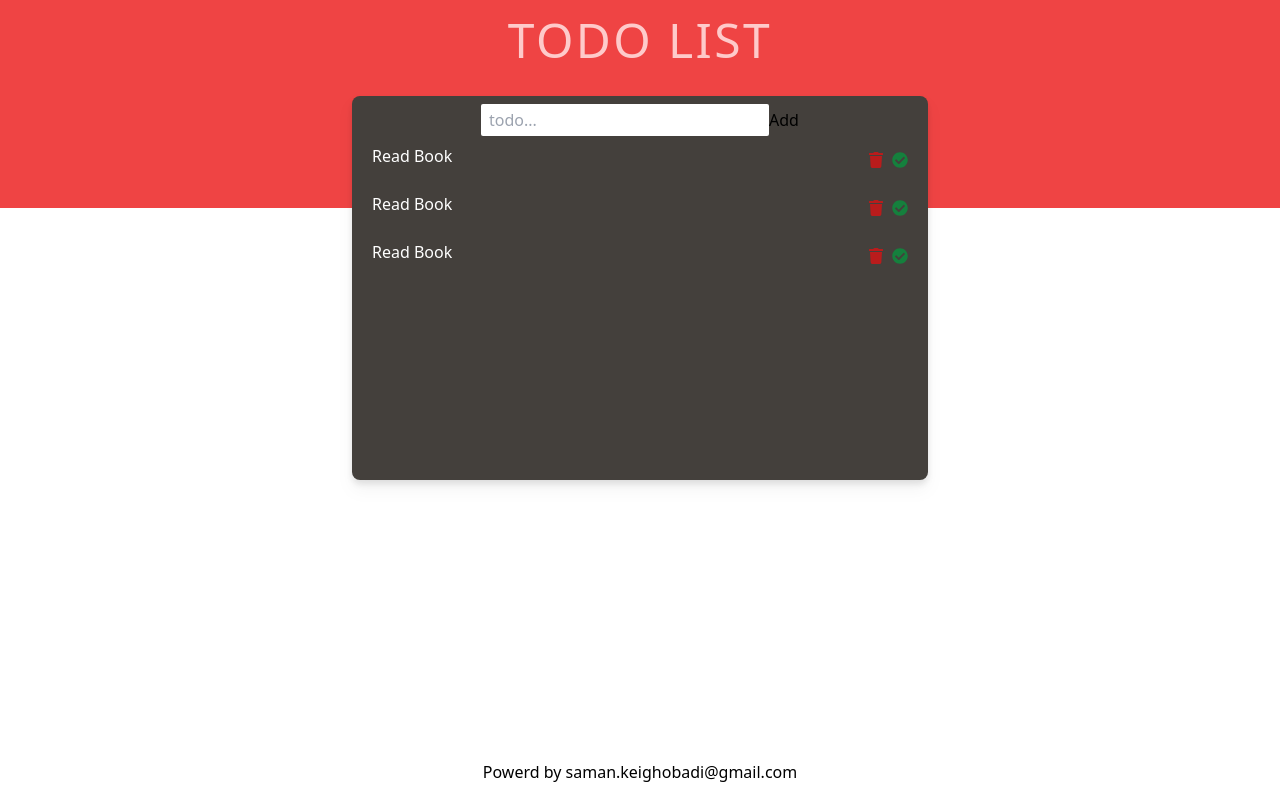
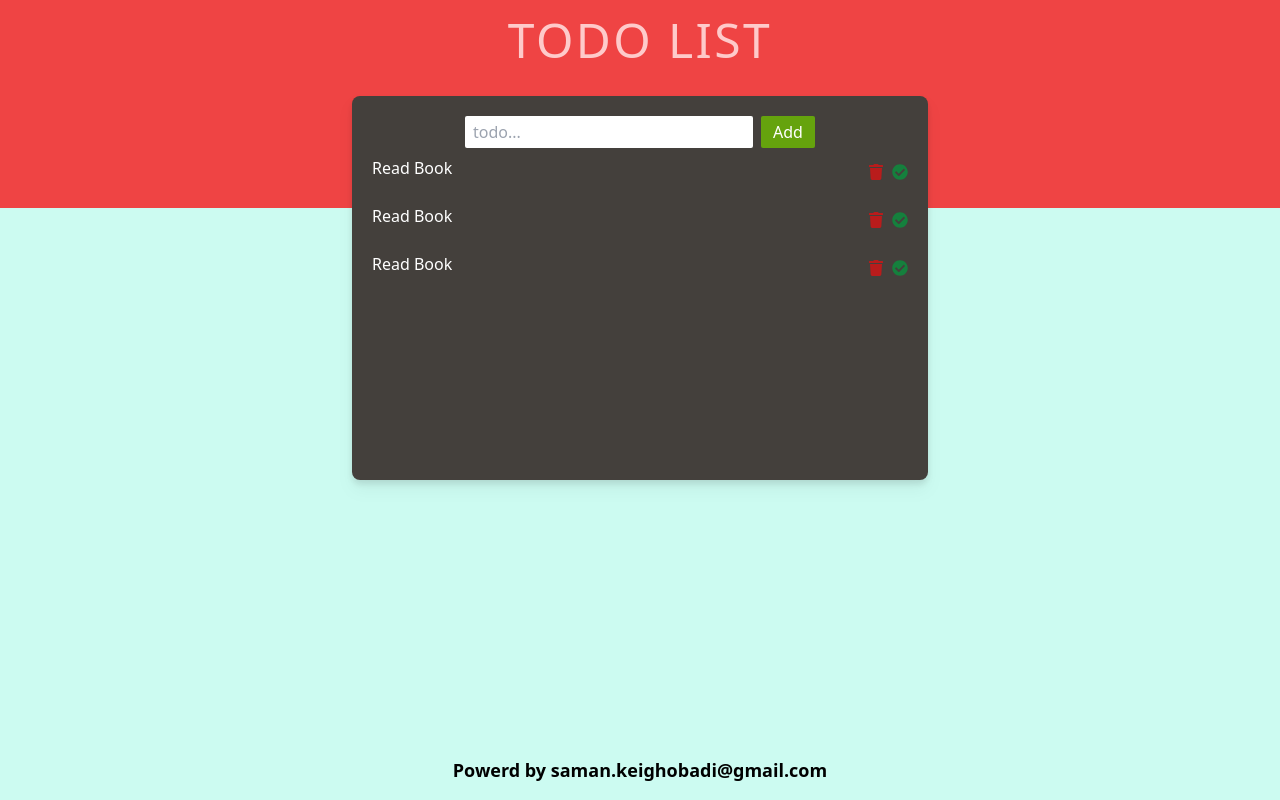
Before and after one commit to SamanKeighobadi/todo-list-nextjs, a Next.js app: page / in a window 1280 px wide. Built offline with nearby package versions, Linux system fonts and the light colour scheme.

Commit message:
style:footer and body of todo app

```diff
--- a/components/Input.jsx
+++ b/components/Input.jsx
@@ -1,17 +1,16 @@
 import React from "react";
 import { useState } from "react/cjs/react.development";
 
-const Input = ({addTodo,clearAll,getTerm}) => {
+const Input = ({ addTodo, clearAll, getTerm }) => {
+  const [value, setValue] = useState("");
 
-    const [value, setVlalue] = useState('')
-
-    const getValue = (event)=>{
-        setVlalue(event)
-        getTerm(event)
-    }
+  const getValue = (event) => {
+    setValue(event);
+    getTerm(event);
+  };
 
   return (
-    <div className="">
+    <div className="mt-3">
       <input
         type={"text"}
         placeholder="todo..."
@@ -19,8 +18,12 @@ const Input = ({addTodo,clearAll,getTerm}) => {
         onChange={(e) => getValue(e.target.value)}
         className="px-2 py-1 rounded-sm focus:outline-none w-6/12"
       />
-      <button onClick={addTodo}>Add </button>
-
+      <button
+        onClick={addTodo}
+        className="bg-lime-600 text-white py-1 px-3 ml-2 rounded-sm"
+      >
+        Add{" "}
+      </button>
     </div>
   );
 };
--- a/components/TodoList.jsx
+++ b/components/TodoList.jsx
@@ -1,24 +1,23 @@
 import React from "react";
-import PropTypes from 'prop-types'
-import {FaTrash,FaCheckCircle} from 'react-icons/fa'
+import PropTypes from "prop-types";
+import { FaTrash, FaCheckCircle } from "react-icons/fa";
 
-const Todolist = ({ todos, deleteTodo,completeTodo }) => {
+const Todolist = ({ todos, deleteTodo, completeTodo }) => {
   return (
     <div>
-      {todos.length < 0 ? (
-        <div>no any todo</div>
+      {todos.length <= 0 ? (
+        <div className=" mt-24" >
+          <p className="text-white text-xl " >There is no Todo yet</p>
+        </div>
       ) : (
         todos.map((todo, index) => (
-          <div key={index} className={'px-5 py-2 '} >
+          <div key={index} className={"px-5 py-2 "}>
             <ul className="">
               <li className="flex justify-between  ">
-                <p className="text-white capitalize ">{todo.text}{" "}</p>
+                <p className="text-white capitalize ">{todo.text} </p>
                 <div>
-               <button
-                  className=" p-2"
-                  onClick={() => deleteTodo(todo.id)}
-                >
-                  <FaTrash  className="text-red-700"/>
+                  <button className=" p-2" onClick={() => deleteTodo(todo.id)}>
+                    <FaTrash className="text-red-700" />
                   </button>
                   <button className="" onClick={() => completeTodo(todo.id)}>
                     <FaCheckCircle className="text-green-700" />
@@ -35,7 +34,7 @@ const Todolist = ({ todos, deleteTodo,completeTodo }) => {
 
 Todolist.propTypes = {
   todos: PropTypes.array,
-  deleteTodo:PropTypes.func
-}
+  deleteTodo: PropTypes.func,
+};
 
 export default Todolist;
--- a/components/common/Footer.jsx
+++ b/components/common/Footer.jsx
@@ -3,7 +3,7 @@ import React from 'react';
 const Footer = () => {
     return (
         <div className='text-center absolute bottom-0 right-0 left-0'>
-            <p className='py-4 font-sans'>
+            <p className='py-4 font-sans font-semibold text-lg'>
                 Powerd by saman.keighobadi@gmail.com
             </p>
         </div>
--- a/components/common/Header.jsx
+++ b/components/common/Header.jsx
@@ -3,7 +3,7 @@ import React from 'react';
 const Header = () => {
     return (
         <div className='text-center h-52  bg-red-500 '>
-            <h1 className='lg:text-5xl py-4 text-red-200 uppercase tracking-wider'>Todo List</h1>
+            <h1 className='text-3xl md:text-5xl sm:text-4xl lg:text-5xl  py-4 text-red-200 uppercase tracking-wider'>Todo List</h1>
         </div>
     );
 }
--- a/pages/index.js
+++ b/pages/index.js
@@ -5,7 +5,7 @@ import Todos from '../components/Todos'
 
 export default function Home() {
   return (
-    <div className=''>
+    <div className='h-screen bg-teal-100'>
       <Head>
         <title>Todo List</title>
         <meta name="description" content="Generated by create next app" />
```
Lines whose indentation alone changed are shown as unchanged.
